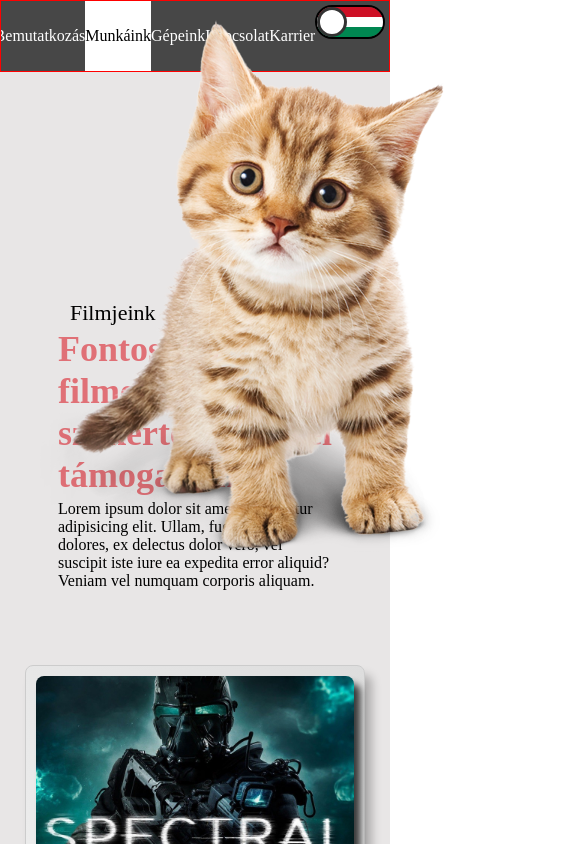
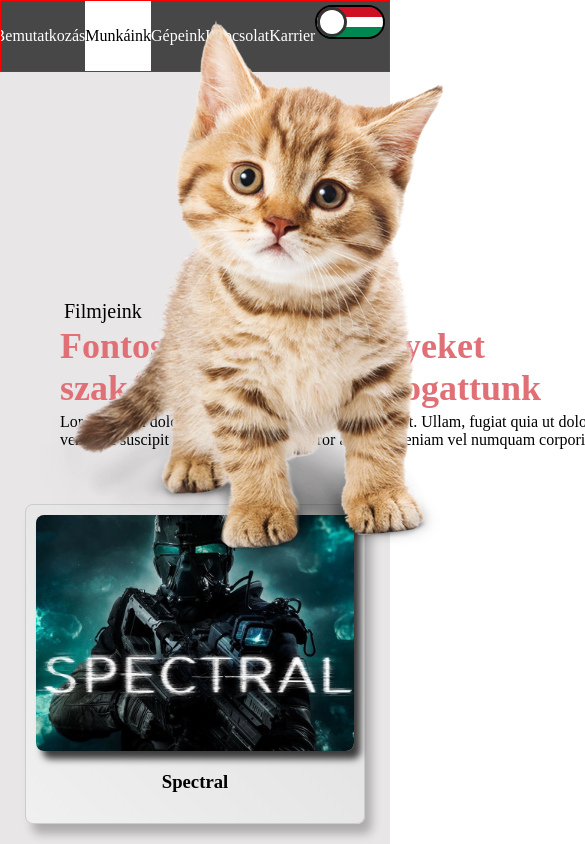
Before and after one commit to Zsotya/manitoupeti, a Vue app: page /munkaink in a window 390 px wide. Shown: the top 844 px of the page, 585 px wide, since content can reach past the window. Built offline with nearby package versions, Linux system fonts and the light colour scheme.

Commit message:
Finished laptop view for OurWorks.vue

```diff
--- a/src/components/OurWorksComponents/OurWorksFilms.vue
+++ b/src/components/OurWorksComponents/OurWorksFilms.vue
@@ -63,8 +63,9 @@ const toggleDescription = (film) => {
 
 .text-wrap {
   display: flex;
-  justify-content: center;
+  justify-content: flex-start;
   padding: 200px 0px 0px 0px;
+  margin-left: 80px;
 }
 
 .text-intro {
@@ -75,7 +76,7 @@ const toggleDescription = (film) => {
 .small-title {
   font-size: 22px;
   margin-bottom: 2px;
-  padding-left: 12px;
+  padding-left: 6px;
 }
 
 .big-text {
@@ -83,12 +84,12 @@ const toggleDescription = (film) => {
   margin-bottom: 4px;
   font-weight: bolder;
   color: #e07076;
-  width: 100%;
+  width: 27ch;
 }
 
 .small-text {
   font-size: 18px;
-  width: 100%;
+  width: 102ch;
 }
 
 .films {
@@ -182,19 +183,26 @@ const toggleDescription = (film) => {
 }
 
 @media screen and (max-width: 1024px) {
-  /* Tablet és laptop nézethez egyaránt */
+  /* Laptop nézet */
+  .text-wrap {
+    margin-left: 60px;
+  }
   .text-intro {
-    padding: 100px 80px 20px 80px;
+    padding: 100px 0px 0px 0px;
+  }
+
+  .small-title {
+    font-size: 20px;
+    padding-left: 4px;
   }
 
   .big-text {
     font-size: 36px;
-    width: 100%;
   }
 
   .small-text {
     font-size: 16px;
-    width: 100%;
+    width: 86ch;
   }
 
   .film-cards {
--- a/src/components/RootComponents/Footer.vue
+++ b/src/components/RootComponents/Footer.vue
@@ -157,9 +157,6 @@
     flex-basis: 100%;
   }
 
-  .footer-content {
-  }
-
   .contactus-button,
   .quote-button {
     margin: 10px 50px 0px 50px;
```
